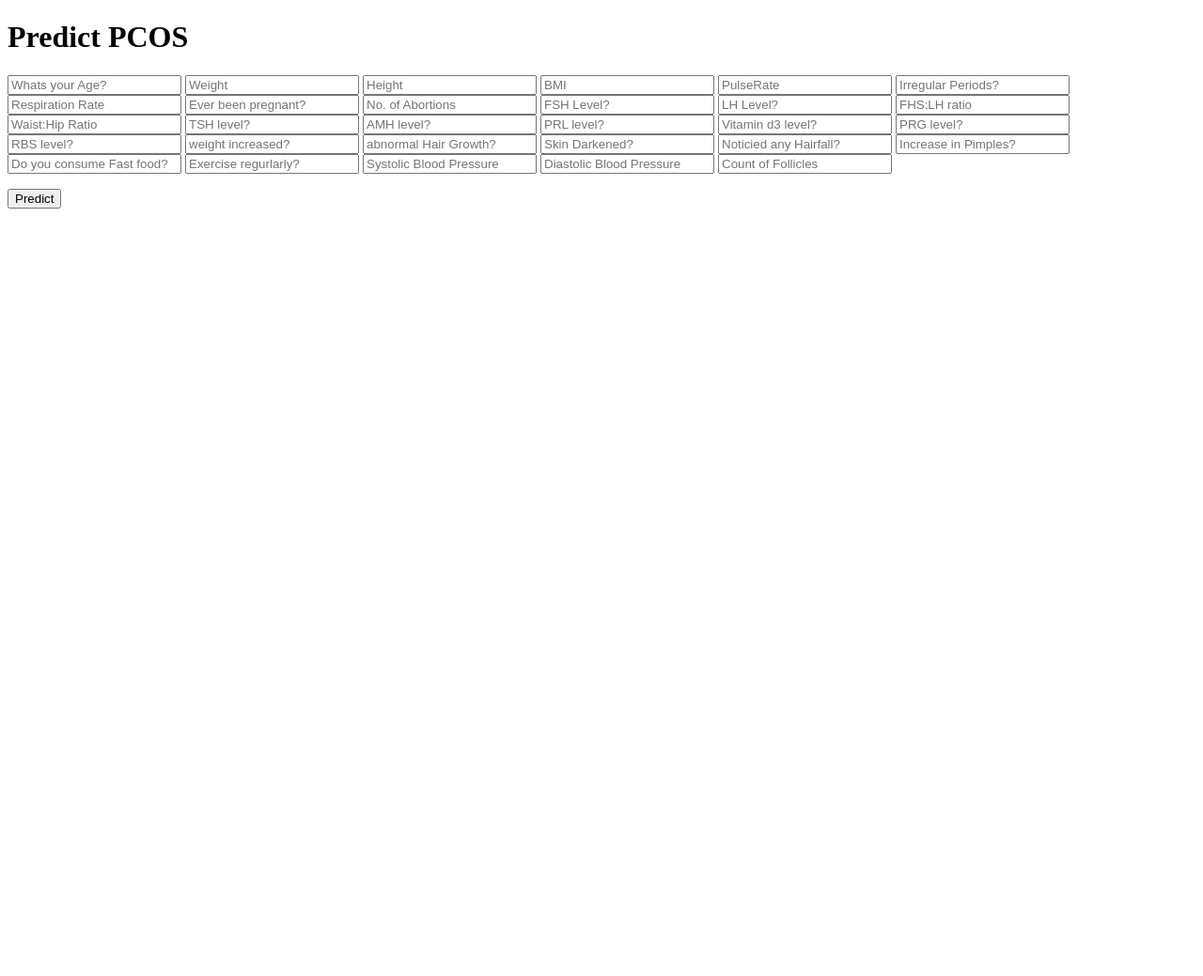
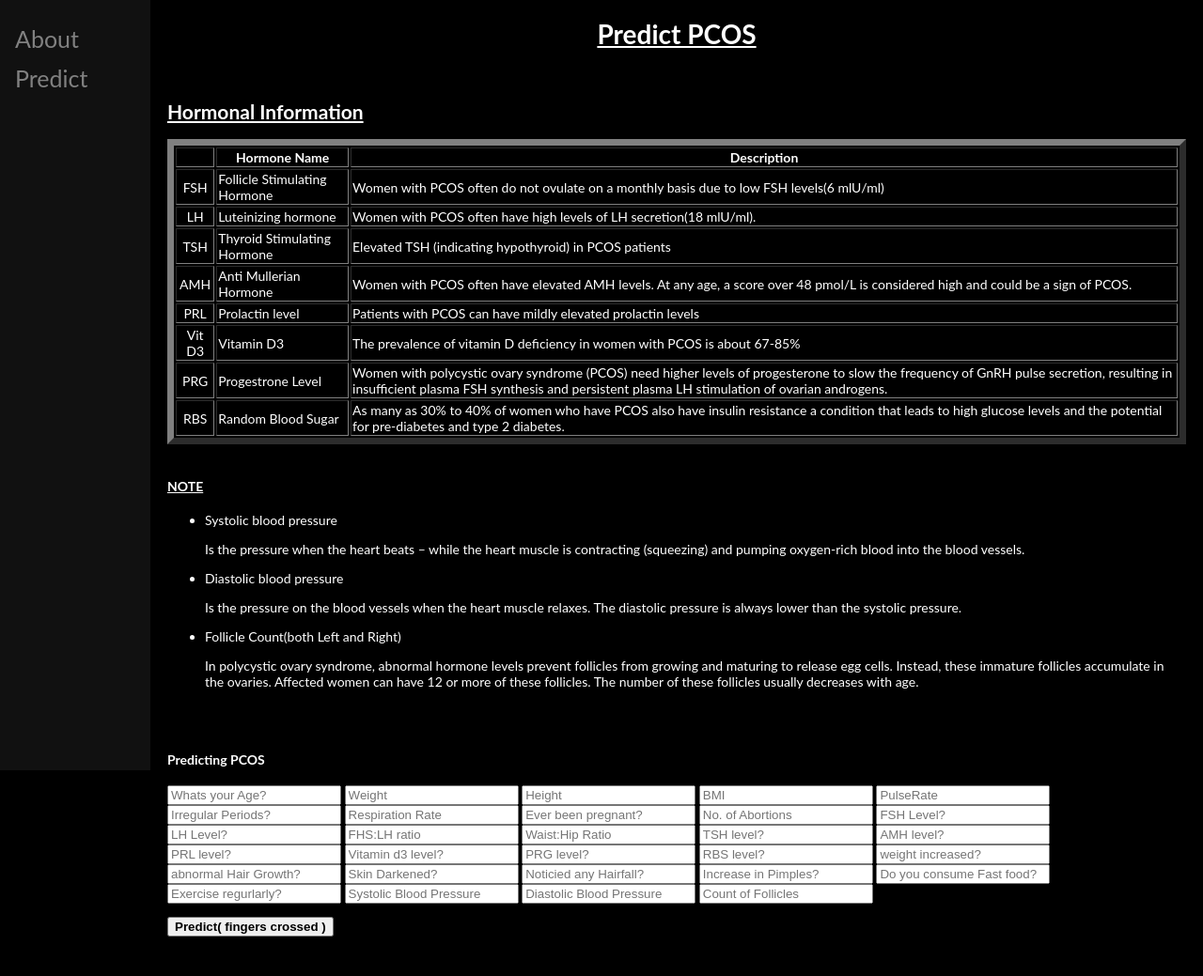
Before and after one commit to rtsh13/PCOS-Web-Application, a Flask app: page / in a window 1280 px wide. Shown: the whole page at 94% size. Before the commit the page ends 222 px from the top, so only its background shows below. Run offline with Flask 2, Linux system fonts and the light colour scheme; parts of the project's set-up code (start-up, migrations or seed data) failed here and were passed over.

Commit message:
Update index.html

```diff
--- a/templates/index.html
+++ b/templates/index.html
@@ -1,15 +1,130 @@
 <!DOCTYPE html>
-<html >
+<html>
+<head>
+<meta name="viewport" content="width=device-width, initial-scale=1">
+<style>
+body {
+  font-family: "Lato", sans-serif;
+}
+
+.sidenav {
+  height: 100%;
+  width: 160px;
+  position: fixed;
+  z-index: 1;
+  top: 0;
+  left: 0;
+  background-color: #111;
+  overflow-x: hidden;
+  padding-top: 20px;
+}
+
+.sidenav a {
+  padding: 6px 8px 6px 16px;
+  text-decoration: none;
+  font-size: 25px;
+  color: #818181;
+  display: block;
+}
+
+.sidenav a:hover {
+  color: #f1f1f1;
+}
+
+.main {
+  margin-left: 160px;
+  font-size: 14px;
+  padding: 0px 10px;
+}
+
+@media screen and (max-height: 450px) {
+  .sidenav {padding-top: 15px;}
+  .sidenav a {font-size: 18px;}
+}
+</style>
+</head>
 <body>
 
+<div class="sidenav">
+  <a href="https://pcospredict.herokuapp.com/about">About</a>
+  <a href="https://pcospredict.herokuapp.com/">Predict</a>
+</div>
+
+<div class="main">
+<body>
+  <body style="background-color:black;">
  <div class="login">
-	<h1>Predict PCOS </h1>
-
+	<h1 style="text-align:center; color:white;"><u>Predict PCOS</u></h1>
+	<br>
+	<h2 style="text-align:centre; color:white;"><u>Hormonal Information</u></h2>
+<table BORDER=7 CELLSPACING=2>
+  <tr>
+    <th></th>
+    <th style="text-align:center; color:white;">Hormone Name</th>
+    <th style="text-align:center; color:white;">Description</th>
+  </tr>
+  <tr>
+    <td style="text-align:center;color:white;">FSH</td>
+    <td  style=" text-align:centre;color:white;">Follicle Stimulating Hormone</td>
+    <td  style="color:white;">Women with PCOS often do not ovulate on a monthly basis due to low FSH levels(6 mlU/ml)</td>
+  </tr>
+  <tr>
+    <td  style="text-align:center; color:white;">LH</td>
+    <td  style="text-align:centre; color:white;">Luteinizing hormone</td>
+    <td  style=" color:white;">Women with PCOS often have high levels of LH secretion(18 mlU/ml).</td>
+  </tr>
+  <tr>
+    <td  style="text-align:center; color:white;">TSH</td>
+    <td  style="text-align:centre; color:white;">Thyroid Stimulating Hormone</td>
+    <td  style=" color:white;">Elevated TSH (indicating hypothyroid) in PCOS patients</td>
+  </tr>
+  <tr>
+    <td style="text-align:center; color:white;">AMH</td>
+    <td style=" color:white;">Anti Mullerian Hormone</td>
+    <td style=" color:white;">Women with PCOS often have elevated AMH levels.
+    At any age, a score over 48 pmol/L is considered high and could be a sign of PCOS.</td>
+  </tr>
+  <tr>
+    <td style="text-align:center; color:white;">PRL</td>
+    <td style="color:white;">Prolactin level</td>
+    <td style="color:white;">Patients with PCOS can have mildly elevated prolactin levels</td>
+  </tr>
+  <tr>
+    <td style="text-align:center; color:white;">Vit D3</td>
+    <td style="color:white;">Vitamin D3</td>
+    <td style="color:white;">The prevalence of vitamin D deficiency in women with PCOS is about 67-85%</td>
+  </tr>
+  <tr>
+    <td style="text-align:center; color:white;">PRG</td>
+    <td style="color:white;">Progestrone Level</td>
+    <td style="color:white;">Women with polycystic ovary syndrome (PCOS) need higher levels of progesterone to slow the
+     frequency of GnRH pulse secretion, resulting in insufficient plasma FSH synthesis and persistent plasma LH stimulation
+      of ovarian androgens.</td>
+  </tr>
+  <tr>
+    <td style="text-align:center; color:white;">RBS</td>
+    <td style="color:white;">Random Blood Sugar</td>
+    <td style="color:white;"> As many as 30% to 40% of women who have PCOS also have insulin resistance a condition
+     that leads to high glucose levels and the potential for pre-diabetes and type 2 diabetes.</td>
+  </tr>
+</table>
+<br>
+<h4 style="color:white;"><u>NOTE</u></h4>
+<ul>
+<li style="color:white;">Systolic blood pressure</li>
+<p style="color:white;">Is the pressure when the heart beats – while the heart muscle is contracting (squeezing) and pumping oxygen-rich blood into the blood vessels.</p>
+<li style="color:white;">Diastolic blood pressure</li>
+<p style="color:white;">Is the pressure on the blood vessels when the heart muscle relaxes. The diastolic pressure is always lower than the systolic pressure.</p>
+<li style="color:white;">Follicle Count(both Left and Right)</li>
+<p style="color:white;">In polycystic ovary syndrome, abnormal hormone levels prevent follicles from growing and maturing to release egg cells. Instead, these immature follicles accumulate in the ovaries. Affected women can have 12 or more of these follicles. The number of these follicles usually decreases with age.</p>
+</ul>
+<br><br>
+<h4 style="color:white;">Predicting PCOS</h4>
     <form action="{{ url_for('predict')}}"method="post">
         <input type="text" name="Age" placeholder="Whats your Age?" required="required" />
         <input type="text" name="Weight" placeholder="Weight" required="required" />
         <input type="text" name="Height" placeholder="Height" required="required" />
-		<input type="text" name="BMI" placeholder="BMI" required="required" />
+		<input type="text" name="BMI" placeholder="BMI" required="required"/>
 		<input type="text" name="PulseRate" placeholder="PulseRate" required="required" />
 		<input type="text" name="Cycle(R/I)" placeholder="Irregular Periods?" required="required" />
 		<input type="text" name="RR" placeholder="Respiration Rate" required="required" />
@@ -34,17 +149,16 @@
 		<input type="text" name="Reg_exercise" placeholder="Exercise regurlarly?" required="required" />
 		<input type="text" name="BP_systolic'" placeholder="Systolic Blood Pressure" required="required" />
 		<input type="text" name="BP_diastolic" placeholder="Diastolic Blood Pressure" required="required" />
-		<input type="text" name="Follicle_count" placeholder="Count of Follicles" required="required" />
+		<input type="text" name="Follicle_count" placeholder="Count of Follicles" required="required" /><br>
 		<p></p>
-        <button type="submit" class="btn btn-primary btn-block btn-large">Predict</button>
+        <button type="submit" class="btn btn-primary btn-block btn-large"><b>Predict( fingers crossed )</b></button>
     </form>
-
    <br>
    <br>
    {{ prediction_text }}
 
  </div>
-
+</div>
 
 </body>
 </html>
```
